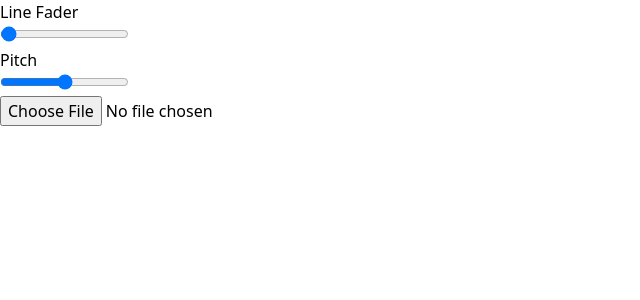
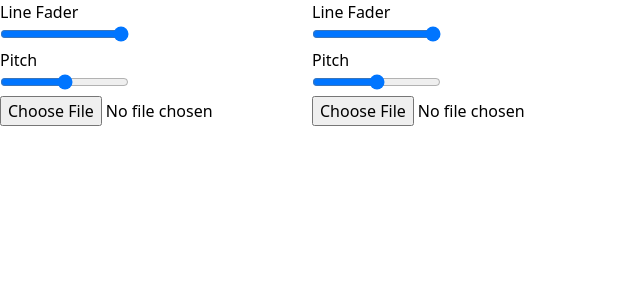
Before and after one commit to max-von-aigner/dj-booth, a Next.js app: page / in a window 1280 px wide. Shown: the top 300 px of the page, without its empty margins (0-640 px from the left). Built offline with nearby package versions, Linux system fonts and the light colour scheme.

Commit message:
added a second deck (turntable), created separate sound instances, so that play/pause, volume and pitch can be controlled separately for the two players

```diff
--- a/src/components/LineFader.tsx
+++ b/src/components/LineFader.tsx
@@ -2,14 +2,21 @@ import { useState } from "react";
 
 // Initialize volume state
 
-const LineFader = () => {
-  const [volume, setVolume] = useState(Howler.volume());
+interface LineFaderProps {
+  sound: Howl | null;
+  volume: number;
+  setVolume: React.Dispatch<React.SetStateAction<number>>;
+}
 
+const LineFaderA: React.FC<LineFaderProps> = ({ sound, volume, setVolume }) => {
   // Function to handle volume change
   const handleVolumeChange = (e: React.ChangeEvent<HTMLInputElement>) => {
-    let volume = parseFloat(e.target.value);
-    Howler.volume(volume / 100); // slider returns a value from 0 - 100, we convert it to 0 - 1
-    setVolume(volume);
+    let newVolume = parseFloat(e.target.value) / 100;
+    if (sound) {
+      sound.volume(newVolume);
+    }
+
+    setVolume(newVolume);
   };
   return (
     <div>
@@ -18,11 +25,11 @@ const LineFader = () => {
         type="range"
         min="0"
         max="100"
-        value={volume}
+        value={volume * 100}
         onChange={handleVolumeChange}
       />
     </div>
   );
 };
 
-export default LineFader;
+export default LineFaderA;
--- a/src/components/PlayPauseBtn.tsx
+++ b/src/components/PlayPauseBtn.tsx
@@ -1,16 +1,14 @@
 import { MutableRefObject, useRef } from "react";
 
 // Play button plays the audio file - Pause button pauses audio file - When play button is then clicked again, replay will resume where it was paused
-const PlayPauseBtn = ({ sound }: { sound: Howl | null }) => {
+const PlayPauseBtnA = ({ sound }: { sound: Howl | null }) => {
   if (sound === null) {
     return null;
   } else {
-    console.log(sound);
     return (
       <div>
         <button
           onClick={() => {
-            console.log("HELLO");
             sound?.play();
           }}
         >
@@ -21,4 +19,4 @@ const PlayPauseBtn = ({ sound }: { sound: Howl | null }) => {
     );
   }
 };
-export default PlayPauseBtn;
+export default PlayPauseBtnA;
--- a/src/pages/index.tsx
+++ b/src/pages/index.tsx
@@ -1,43 +1,56 @@
 import { Howl, Howler } from "howler";
-import { stringify } from "querystring";
 import React from "react";
-import { useEffect, useState, useRef } from "react";
-import PlayPauseBtn from "@/components/playPauseBtn";
+import { useState } from "react";
+import PlayPauseBtn from "@/components/PlayPauseBtn";
 import LineFader from "@/components/LineFader";
 import PitchFader from "@/components/PitchFader";
 import FileUpload from "@/components/FileUpload";
 
-// Howler.volume(0.5);
-
-// function DjBooth() {
-//   const sound = useRef(
-//     new Howl({
-//       src: ["/music/De Los Angeles (Ute Version).wav"],
-//       html5: true,
-//       preload: true,
-//     })
-//   );
-
-const DjBooth: React.FC = () => {
-  const [soundRef, setSoundRef] = useState<Howl | null>(null);
-
-  const handleLoadTrack = (url: string) => {
-    console.log("Hello");
+const DjBooth = () => {
+  // initialize sound instance deck A
+  const [soundRefA, setSoundRefA] = useState<Howl | null>(null);
+  // Load handler for Deck A
+  const handleLoadTrackA = (url: string) => {
     const newTrack = new Howl({
       src: [url],
       html5: true,
       preload: true,
     });
-    setSoundRef(newTrack);
+    setSoundRefA(newTrack);
   };
 
+  // Initialize volume state deck A
+  const [volumeA, setVolumeA] = useState(1.0);
+
+  // initialize sound instance deck B
+  const [soundRefB, setSoundRefB] = useState<Howl | null>(null);
+  // Load handler for deck B
+  const handleLoadTrackB = (url: string) => {
+    const newTrack = new Howl({
+      src: [url],
+      html5: true,
+      preload: true,
+    });
+    setSoundRefB(newTrack);
+  };
+
+  // Initialize volume state deck
+  const [volumeB, setVolumeB] = useState(1.0);
+
   return (
-    <div>
-      <PlayPauseBtn sound={soundRef} />
-      <LineFader />
-      <PitchFader sound={soundRef} />
-
-      <FileUpload onLoadTrack={handleLoadTrack} />
+    <div className="flex flex-row">
+      <div className="Player A">
+        <PlayPauseBtn sound={soundRefA} />
+        <LineFader sound={soundRefA} volume={volumeA} setVolume={setVolumeA} />
+        <PitchFader sound={soundRefA} />
+        <FileUpload onLoadTrack={handleLoadTrackA} />
+      </div>
+      <div className="Player B">
+        <PlayPauseBtn sound={soundRefB} />
+        <LineFader sound={soundRefB} volume={volumeB} setVolume={setVolumeB} />
+        <PitchFader sound={soundRefB} />
+        <FileUpload onLoadTrack={handleLoadTrackB} />
+      </div>
     </div>
   );
 };
```
Also changed, not shown: 2 other files (tests, documents, lock files or other folders).
